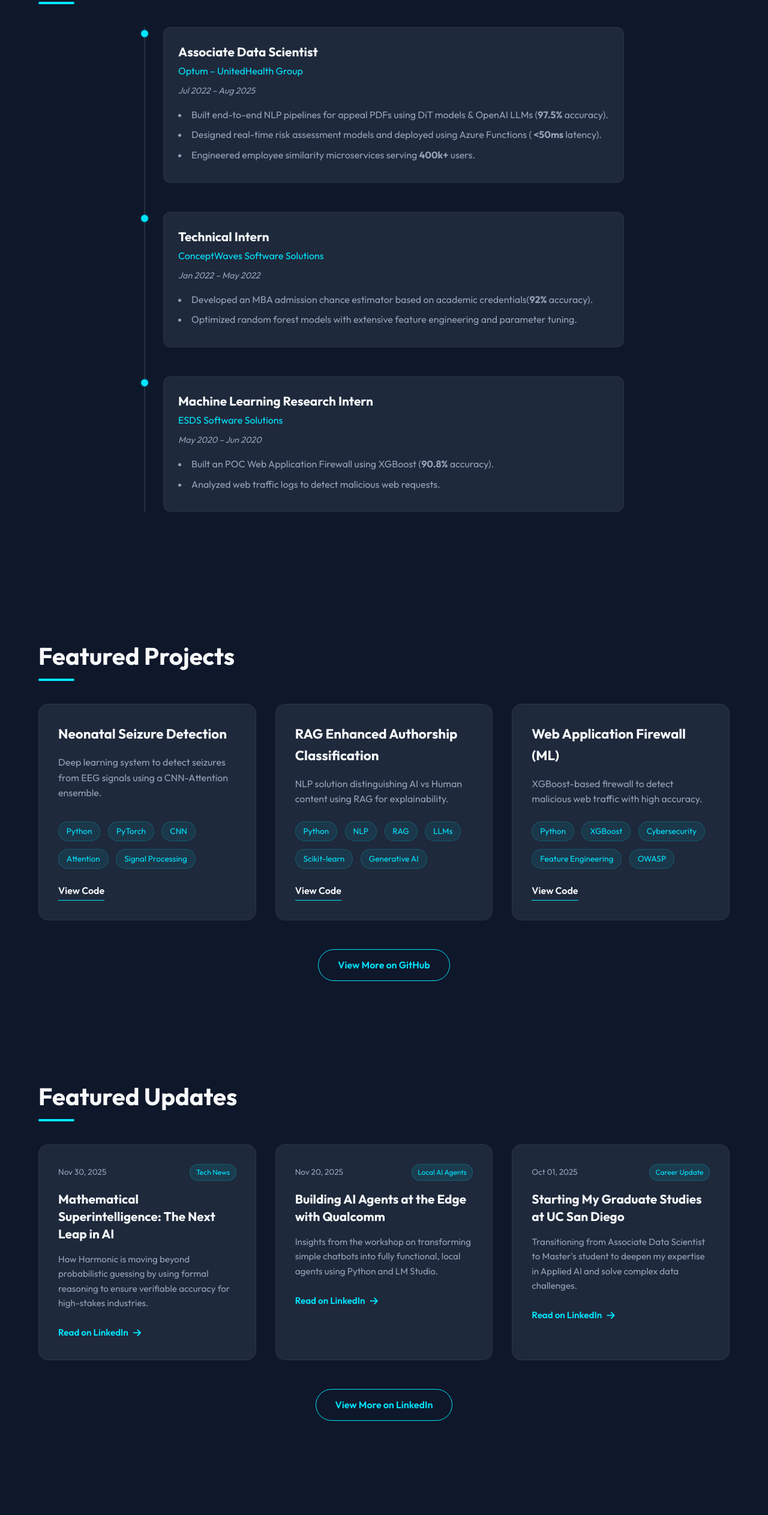
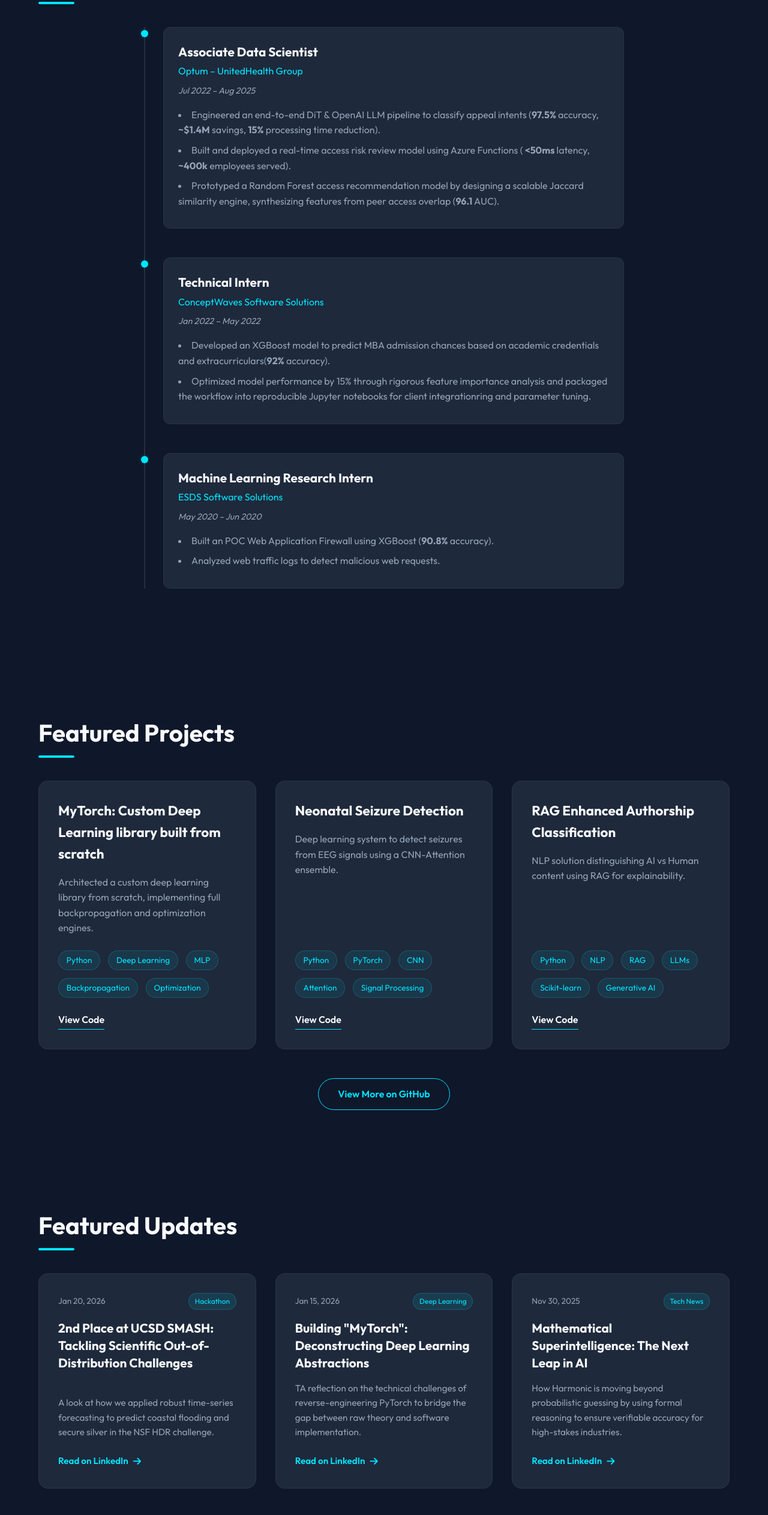
Before and after one commit to apatnaik0/apatnaik0.github.io, a plain HTML site: page index.html in a window 1280 px wide. Shown: the part 1563-4088 px from the top of the page at 60% size. Drawn offline with Linux system fonts and the light colour scheme.

Commit message:
updating projects

```diff
--- a/index.html
+++ b/index.html
@@ -97,12 +97,15 @@
                         <h4>Optum – UnitedHealth Group</h4>
                         <p class="timeline-date">Jul 2022 – Aug 2025</p>
                         <ul>
-                            <li>Built end-to-end NLP pipelines for appeal PDFs using DiT models & OpenAI LLMs
+                            <li>Engineered an end-to-end DiT & OpenAI LLM pipeline to classify appeal intents
                                 (<strong>97.5%
-                                </strong>accuracy).</li>
-                            <li>Designed real-time risk assessment models and deployed using Azure Functions (<strong>
-                                    <50ms </strong>latency).</li>
-                            <li>Engineered employee similarity microservices serving <strong>400k+</strong> users.</li>
+                                </strong>accuracy, <strong>~$1.4M</strong> savings, <strong>15%</strong> processing time
+                                reduction).</li>
+                            <li>Built and deployed a real-time access risk review model using Azure Functions (<strong>
+                                    <50ms </strong>latency, <strong>~400k</strong> employees served).</li>
+                            <li>Prototyped a Random Forest access recommendation model by designing a scalable Jaccard
+                                similarity engine, synthesizing features from peer access overlap (<strong>96.1</strong>
+                                AUC).</li>
                         </ul>
                     </div>
                 </div>
@@ -113,9 +116,11 @@
                         <h4>ConceptWaves Software Solutions</h4>
                         <p class="timeline-date">Jan 2022 – May 2022</p>
                         <ul>
-                            <li>Developed an MBA admission chance estimator based on academic
-                                credentials(<strong>92%</strong> accuracy).</li>
-                            <li>Optimized random forest models with extensive feature engineering and parameter tuning.
+                            <li>Developed an XGBoost model to predict MBA admission chances based on academic
+                                credentials and extracurriculars(<strong>92%</strong> accuracy).</li>
+                            <li>Optimized model performance by 15% through rigorous feature importance analysis and
+                                packaged the workflow into reproducible Jupyter notebooks for client integrationring and
+                                parameter tuning.
                             </li>
                         </ul>
                     </div>
@@ -142,6 +147,25 @@
         <div class="container">
             <h2 class="section-title">Featured Projects</h2>
             <div class="projects-grid">
+                <div class="project-card">
+                    <div class="card-content">
+                        <h3>MyTorch: Custom Deep Learning library built from scratch</h3>
+                        <p class="card-summary">Architected a custom deep learning library from scratch, implementing
+                            full backpropagation and optimization engines.</p>
+                        <ul class="tech-stack">
+                            <li>Python</li>
+                            <li>Deep Learning</li>
+                            <li>MLP</li>
+                            <li>Backpropagation</li>
+                            <li>Optimization</li>
+
+                        </ul>
+                        <div class="card-links">
+                            <a href="https://github.com/apatnaik0/MyTorch" class="view-code">View
+                                Code</a>
+                        </div>
+                    </div>
+                </div>
                 <!-- Project 1 -->
                 <div class="project-card">
                     <div class="card-content">
@@ -182,24 +206,7 @@
                     </div>
                 </div>
                 <!-- Project 3 -->
-                <div class="project-card">
-                    <div class="card-content">
-                        <h3>Web Application Firewall (ML)</h3>
-                        <p class="card-summary">XGBoost-based firewall to detect malicious web traffic with high
-                            accuracy.</p>
-                        <ul class="tech-stack">
-                            <li>Python</li>
-                            <li>XGBoost</li>
-                            <li>Cybersecurity</li>
-                            <li>Feature Engineering</li>
-                            <li>OWASP</li>
-                        </ul>
-                        <div class="card-links">
-                            <a href="https://github.com/apatnaik0/Web-Application-Firewall" class="view-code">View
-                                Code</a>
-                        </div>
-                    </div>
-                </div>
+
             </div>
         </div>
         <div class="view-more-container">
@@ -211,7 +218,34 @@
         <div class="container">
             <h2 class="section-title">Featured Updates</h2>
             <div class="blogs-grid">
+                <div class="blog-card">
+                    <div class="blog-content">
+                        <div class="blog-meta">
+                            <span class="blog-date">Jan 20, 2026</span>
+                            <span class="blog-tag">Hackathon</span>
+                        </div>
+                        <h3>2nd Place at UCSD SMASH: Tackling Scientific Out-of-Distribution Challenges</h3>
+                        <p class="blog-excerpt">A look at how we applied robust time-series forecasting to predict
+                            coastal flooding and secure silver in the NSF HDR challenge.</p>
+                        <a href="https://www.linkedin.com/posts/anish-patnaik-7241a6179_datascience-machinelearning-hackathon-activity-7419770819456843777-EtcQ?utm_source=share&utm_medium=member_desktop&rcm=ACoAACo1cowBYxqwKin8MJx6AO-IlM4fHoqKBdE"
+                            target="_blank" class="blog-link">Read on LinkedIn <i class="fas fa-arrow-right"></i></a>
+                    </div>
+                </div>
                 <!-- Blog 1 -->
+                <div class="blog-card">
+                    <div class="blog-content">
+                        <div class="blog-meta">
+                            <span class="blog-date">Jan 15, 2026</span>
+                            <span class="blog-tag">Deep Learning</span>
+                        </div>
+                        <h3>Building "MyTorch": Deconstructing Deep Learning Abstractions</h3>
+                        <p class="blog-excerpt">TA reflection on the technical challenges of reverse-engineering PyTorch
+                            to bridge the gap between raw theory and software implementation.</p>
+                        <a href="https://www.linkedin.com/posts/anish-patnaik-7241a6179_i-stopped-using-pytorch-for-a-week-to-build-activity-7417960338089754624-LjdN?utm_source=share&utm_medium=member_desktop&rcm=ACoAACo1cowBYxqwKin8MJx6AO-IlM4fHoqKBdE"
+                            target="_blank" class="blog-link">Read on LinkedIn <i class="fas fa-arrow-right"></i></a>
+                    </div>
+                </div>
+                <!-- Blog 2 -->
                 <div class="blog-card">
                     <div class="blog-content">
                         <div class="blog-meta">
@@ -226,33 +260,9 @@
                     </div>
                 </div>
                 <!-- Blog 2 -->
-                <div class="blog-card">
-                    <div class="blog-content">
-                        <div class="blog-meta">
-                            <span class="blog-date">Nov 20, 2025</span>
-                            <span class="blog-tag">Local AI Agents</span>
-                        </div>
-                        <h3>Building AI Agents at the Edge with Qualcomm</h3>
-                        <p class="blog-excerpt">Insights from the workshop on transforming simple chatbots into
-                            fully functional, local agents using Python and LM Studio.</p>
-                        <a href="https://www.linkedin.com/posts/anish-patnaik-7241a6179_edgeai-qualcomm-ucsd-activity-7397679203258843136-8wQP?utm_source=share&utm_medium=member_desktop&rcm=ACoAACo1cowBYxqwKin8MJx6AO-IlM4fHoqKBdE"
-                            target="_blank" class="blog-link">Read on LinkedIn <i class="fas fa-arrow-right"></i></a>
-                    </div>
-                </div>
+
                 <!-- Blog 3 -->
-                <div class="blog-card">
-                    <div class="blog-content">
-                        <div class="blog-meta">
-                            <span class="blog-date">Oct 01, 2025</span>
-                            <span class="blog-tag">Career Update</span>
-                        </div>
-                        <h3>Starting My Graduate Studies at UC San Diego</h3>
-                        <p class="blog-excerpt">Transitioning from Associate Data Scientist to Master's student to
-                            deepen my expertise in Applied AI and solve complex data challenges.</p>
-                        <a href="https://www.linkedin.com/posts/anish-patnaik-7241a6179_exciting-update-after-an-incredible-activity-7379175030917640193--AOf?utm_source=share&utm_medium=member_desktop&rcm=ACoAACo1cowBYxqwKin8MJx6AO-IlM4fHoqKBdE"
-                            target="_blank" class="blog-link">Read on LinkedIn <i class="fas fa-arrow-right"></i></a>
-                    </div>
-                </div>
+
             </div>
         </div>
         <div class="view-more-container">
@@ -271,6 +281,7 @@
                         <span>Python</span>
                         <span>C++</span>
                         <span>SQL</span>
+                        <span>R</span>
                     </div>
                 </div>
                 <div class="skill-category">
--- a/script.js
+++ b/script.js
@@ -102,13 +102,13 @@ document.addEventListener('DOMContentLoaded', () => {
                 printOutput("Available commands: [whoami, projects, contact, skills, f1, cooking, clear, sudo hire user]");
                 break;
             case 'whoami':
-                printOutput("First-year Master's student. Python/Java enthusiast. Aspiring AI Engineer.");
+                printOutput("First-year Master's student. Deep Learning enthusiast. Aspiring AI/ML Engineer.");
                 break;
             case 'projects':
-                printOutput("Fetching projects...\n1. Neonatal Seizure Detection (Deep Learning)\n2. RAG Enhanced Authorship Classification (NLP)\n3. Web Application Firewall (ML)");
+                printOutput("Fetching projects...\n1. MyTorch: Custom Deep Learning Framework from Scratch  \n2. Neonatal Seizure Detection (Deep Learning) \n3. RAG Enhanced Authorship Classification (NLP)");
                 break;
             case 'skills':
-                printOutput("Languages: Python, C++, SQL, JS\nML: PyTorch, TensorFlow, NLP\nTools: Azure, Docker, Kubernetes");
+                printOutput("Languages: Python, C++, SQL, R \nML: PyTorch, TensorFlow, NLP, GenAI \nTools: Azure, Github, Docker, Kubernetes");
                 break;
             case 'contact':
                 printOutput("Opening mail client...");
@@ -117,10 +117,10 @@ document.addEventListener('DOMContentLoaded', () => {
                 }, 1000);
                 break;
             case 'f1':
-                printOutput("Fast cars and data analytics. Ask me about the latest Grand Prix stats!");
+                printOutput("I'm a big fan of Formula 1 and I love to look at Telemetry Data! My favourite driver is Lewis Hamilton and my favourite race circuit is Marina Bay (Singapore)");
                 break;
             case 'cooking':
-                printOutput("I code in Python, but I also cook a mean curry. Multithreading in the kitchen is a real skill.");
+                printOutput("Cooking is a theraputic process for me, I'd say by best dish is a good fried rice with a side of stir fried vegetables");
                 break;
             case 'clear':
                 terminalOutput.innerHTML = '';
@@ -128,7 +128,7 @@ document.addEventListener('DOMContentLoaded', () => {
             case 'sudo hire user':
                 printOutput("Access Granted. Redirecting to LinkedIn...");
                 setTimeout(() => {
-                    window.open("https://linkedin.com/in/INSERT_USERNAME", "_blank");
+                    window.open("https://linkedin.com/in/anish-patnaik-7241a6179/", "_blank");
                 }, 1500);
                 break;
             default:
--- a/style.css
+++ b/style.css
@@ -440,6 +440,12 @@ body {
     flex-direction: column;
 }
 
+.blog-content {
+    flex-grow: 1;
+    display: flex;
+    flex-direction: column;
+}
+
 .blog-card:hover {
     transform: translateY(-5px);
     border-color: var(--accent);
@@ -491,6 +497,7 @@ body {
     align-items: center;
     gap: 0.5rem;
     transition: var(--transition);
+    margin-top: auto;
 }
 
 .blog-link:hover {
```
